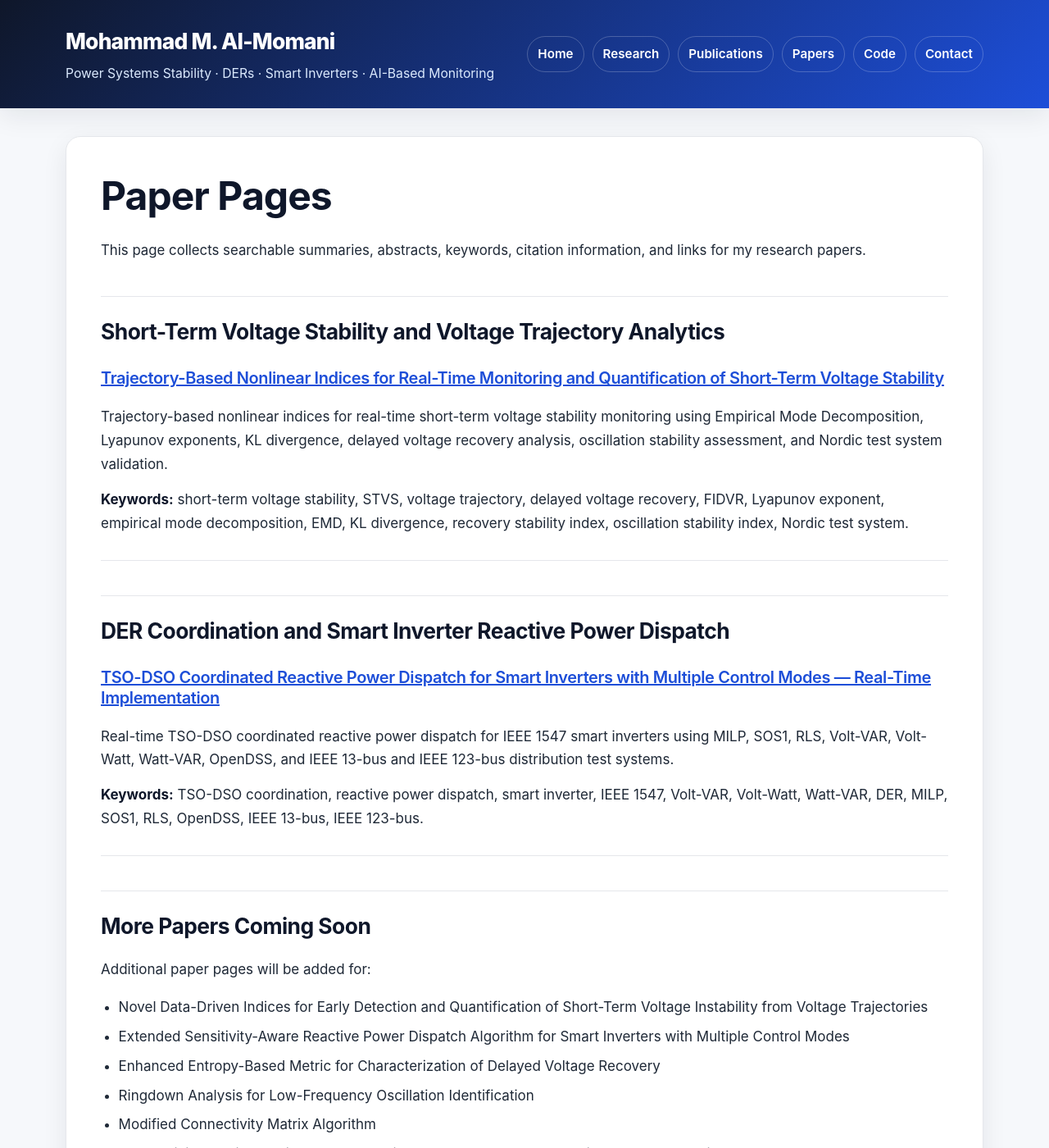
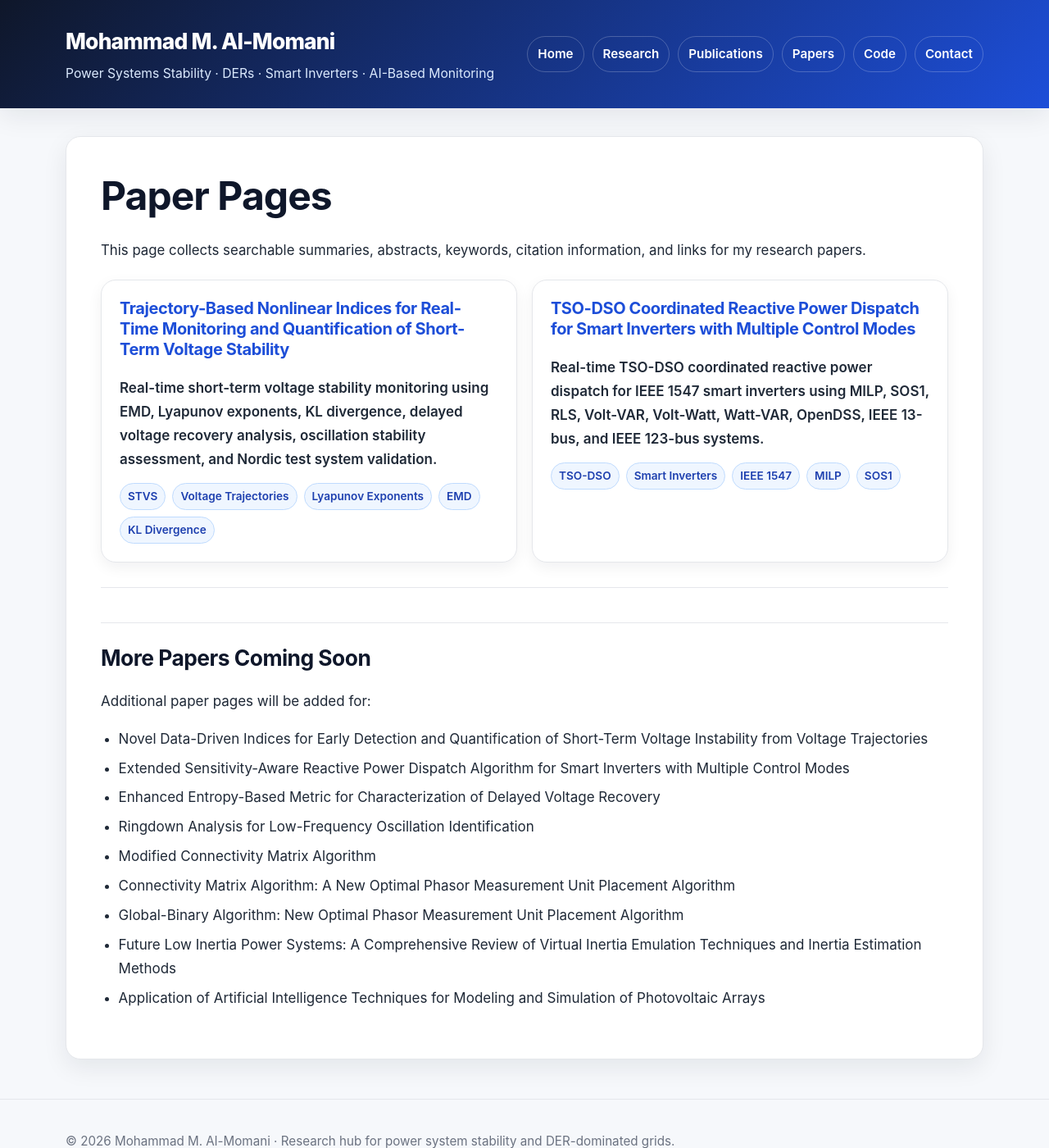
Before and after one commit to MohammadAlmomani/mohammadalmomani.github.io, a Jekyll site: the page built from papers/index.md, in a window 1280 px wide and 1400 px high. Shown: the whole window at 82% size. Built offline with Jekyll 4.4.1, drawn with Linux system fonts in a browser that asks for light colours.

Commit message:
Revise paper summaries and add new entries
Updated the structure and content of the paper summaries, including new paper entries and improved formatting.

```diff
--- a/papers/index.md
+++ b/papers/index.md
@@ -9,23 +9,33 @@ permalink: /papers/
 
 This page collects searchable summaries, abstracts, keywords, citation information, and links for my research papers.
 
-## Short-Term Voltage Stability and Voltage Trajectory Analytics
+<div class="paper-grid">
 
-### [Trajectory-Based Nonlinear Indices for Real-Time Monitoring and Quantification of Short-Term Voltage Stability](./trajectory-based-nonlinear-indices-stvs/)
+<a class="paper-card" href="./trajectory-based-nonlinear-indices-stvs/">
+<h3>Trajectory-Based Nonlinear Indices for Real-Time Monitoring and Quantification of Short-Term Voltage Stability</h3>
+<p>Real-time short-term voltage stability monitoring using EMD, Lyapunov exponents, KL divergence, delayed voltage recovery analysis, oscillation stability assessment, and Nordic test system validation.</p>
+<div class="tag-list">
+<span class="tag">STVS</span>
+<span class="tag">Voltage Trajectories</span>
+<span class="tag">Lyapunov Exponents</span>
+<span class="tag">EMD</span>
+<span class="tag">KL Divergence</span>
+</div>
+</a>
 
-Trajectory-based nonlinear indices for real-time short-term voltage stability monitoring using Empirical Mode Decomposition, Lyapunov exponents, KL divergence, delayed voltage recovery analysis, oscillation stability assessment, and Nordic test system validation.
+<a class="paper-card" href="./tso-dso-smart-inverter-reactive-power-dispatch/">
+<h3>TSO-DSO Coordinated Reactive Power Dispatch for Smart Inverters with Multiple Control Modes</h3>
+<p>Real-time TSO-DSO coordinated reactive power dispatch for IEEE 1547 smart inverters using MILP, SOS1, RLS, Volt-VAR, Volt-Watt, Watt-VAR, OpenDSS, IEEE 13-bus, and IEEE 123-bus systems.</p>
+<div class="tag-list">
+<span class="tag">TSO-DSO</span>
+<span class="tag">Smart Inverters</span>
+<span class="tag">IEEE 1547</span>
+<span class="tag">MILP</span>
+<span class="tag">SOS1</span>
+</div>
+</a>
 
-**Keywords:** short-term voltage stability, STVS, voltage trajectory, delayed voltage recovery, FIDVR, Lyapunov exponent, empirical mode decomposition, EMD, KL divergence, recovery stability index, oscillation stability index, Nordic test system.
-
----
-
-## DER Coordination and Smart Inverter Reactive Power Dispatch
-
-### [TSO-DSO Coordinated Reactive Power Dispatch for Smart Inverters with Multiple Control Modes — Real-Time Implementation](./tso-dso-smart-inverter-reactive-power-dispatch/)
-
-Real-time TSO-DSO coordinated reactive power dispatch for IEEE 1547 smart inverters using MILP, SOS1, RLS, Volt-VAR, Volt-Watt, Watt-VAR, OpenDSS, and IEEE 13-bus and IEEE 123-bus distribution test systems.
-
-**Keywords:** TSO-DSO coordination, reactive power dispatch, smart inverter, IEEE 1547, Volt-VAR, Volt-Watt, Watt-VAR, DER, MILP, SOS1, RLS, OpenDSS, IEEE 13-bus, IEEE 123-bus.
+</div>
 
 ---
 
```
